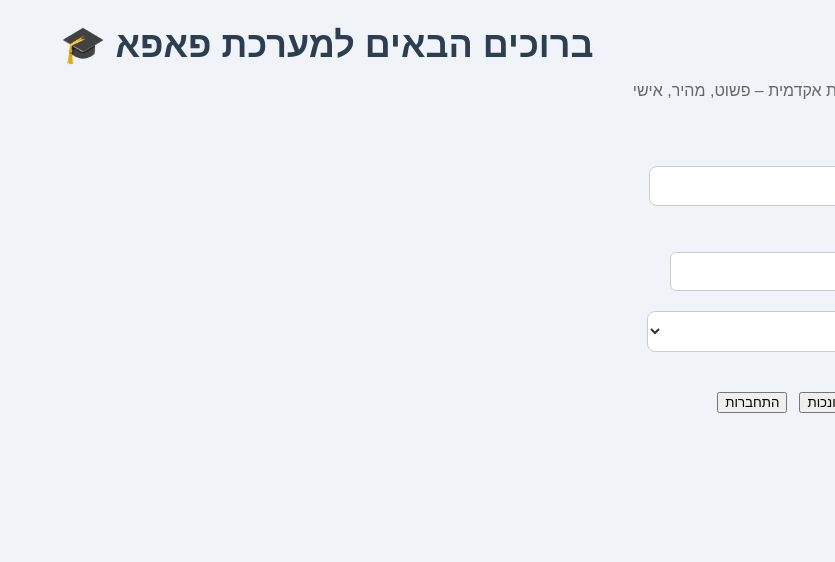
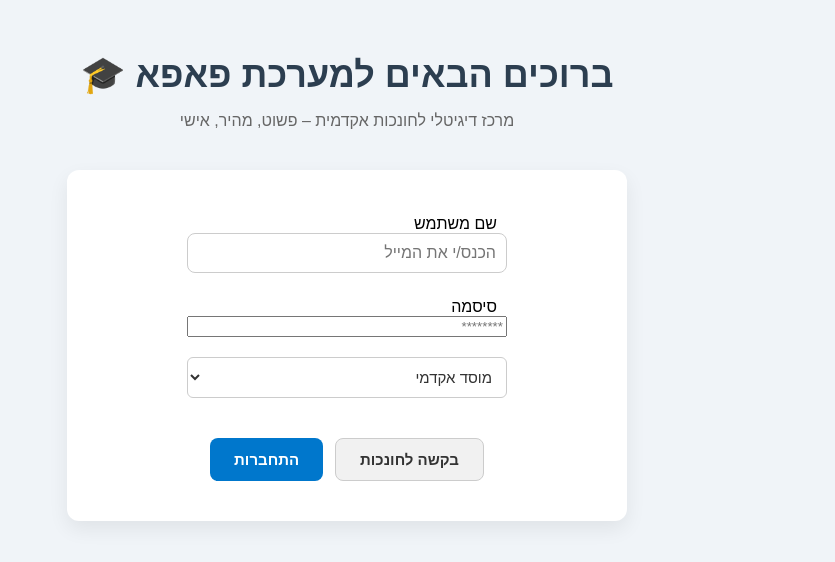
Before and after one commit to danielraz29/papa-frontend, a React (Create React App) app: page / in a window 1280 px wide. Shown: the top 562 px of the page, without its empty margins (445-1280 px from the left). Built offline with nearby package versions, Linux system fonts and the light colour scheme; the HTML template or start-up script is replaced by a standard one.

Commit message:
Update HomePage.module.css

```diff
--- a/src/HomePage.module.css
+++ b/src/HomePage.module.css
@@ -1,13 +1,4 @@
-
-body {
-  margin: 0;
-  padding: 0;
-  font-family: 'Segoe UI', Tahoma, Geneva, Verdana, sans-serif;
-  background-color: #f5f7fa;
-  direction: rtl;
-  color: #333;
-}
-.page-wrapper {
+.pageWrapper {
   max-width: 600px;
   margin: 0 auto;
   padding: 30px 20px 50px;
@@ -15,17 +6,24 @@ body {
   min-height: 100vh;
   box-sizing: border-box;
 }
+
+.header {
+  margin-bottom: 10px;
+}
+
 .header h1 {
   font-size: 36px;
   color: #2c3e50;
   margin-bottom: 10px;
 }
+
 .subtitle {
   font-size: 16px;
   color: #666;
   margin-bottom: 40px;
 }
-.form-card {
+
+.formCard {
   background: #ffffff;
   padding: 40px 30px;
   border-radius: 12px;
@@ -33,6 +31,7 @@ body {
   display: flex;
   justify-content: center;
 }
+
 .form {
   display: flex;
   flex-direction: column;
@@ -41,29 +40,25 @@ body {
   width: 100%;
   max-width: 320px;
 }
-.form-group {
+
+.formGroup {
   width: 100%;
   text-align: right;
   display: flex;
   flex-direction: column;
 }
-label {
-  font-weight: 600;
-  margin-bottom: 5px;
-  font-size: 14px;
-}
-input {
+
+.select {
   padding: 10px;
   font-size: 15px;
   border: 1px solid #ccc;
   border-radius: 6px;
   width: 100%;
   box-sizing: border-box;
+  background-color: white;
+  color: #333;
 }
-input:focus {
-  border-color: #0077cc;
-  outline: none;
-}
+
 .actions {
   display: flex;
   justify-content: center;
@@ -71,7 +66,8 @@ input:focus {
   margin-top: 20px;
   flex-wrap: wrap;
 }
-.primary-btn {
+
+.primaryBtn {
   background-color: #0077cc;
   color: white;
   border: none;
@@ -81,10 +77,12 @@ input:focus {
   border-radius: 8px;
   cursor: pointer;
 }
-.primary-btn:hover {
+
+.primaryBtn:hover {
   background-color: #005fa3;
 }
-.secondary-btn {
+
+.secondaryBtn {
   background-color: #f1f1f1;
   color: #333;
   border: 1px solid #ccc;
@@ -94,16 +92,12 @@ input:focus {
   border-radius: 8px;
   cursor: pointer;
 }
-.secondary-btn:hover {
+
+.secondaryBtn:hover {
   background-color: #e0e0e0;
 }
-select {
-  padding: 10px;
-  font-size: 15px;
-  border: 1px solid #ccc;
-  border-radius: 6px;
-  width: 100%;
-  box-sizing: border-box;
-  background-color: white;
-  color: #333;
+
+.error {
+  color: red;
+  font-weight: bold;
 }
```
